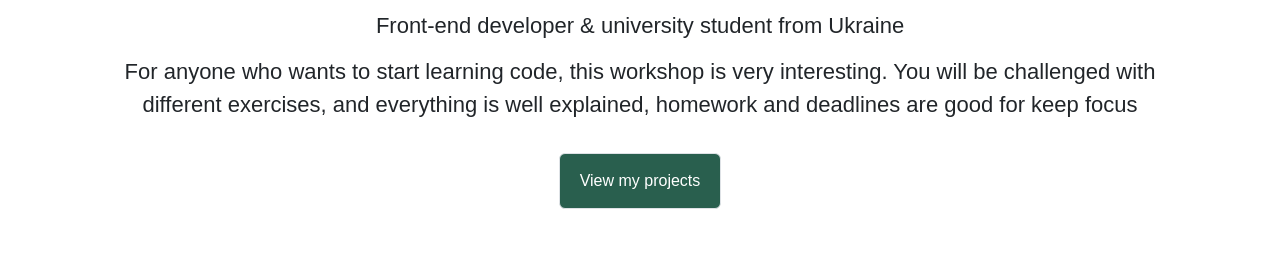
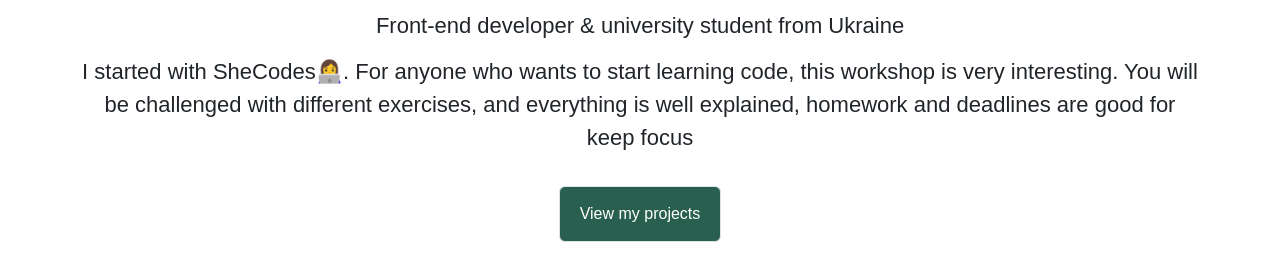
Before and after one commit to alinakornieieva/portfolio-project, a plain HTML site: page about.html in a window 1280 px wide. Shown: the part 185-441 px from the top of the page. Drawn offline with nearby package versions, Linux system fonts and the light colour scheme.

Commit message:
add some text

```diff
--- a/about.html
+++ b/about.html
@@ -38,7 +38,7 @@
     <div class="container mt-5">
             <h1 class="my-name-about">Hi🖐 I am Alina Kornieieva</h1>
             <h3 class="about-job mt-3">Front-end developer & university student from Ukraine </h3>
-            <p class="mt-3">For anyone who wants to start learning code, this workshop is very interesting. You will be challenged with different exercises, and everything is well explained, homework and deadlines are good for keep focus</p>
+            <p class="mt-3">I started with SheCodes👩‍💻. For anyone who wants to start learning code, this workshop is very interesting. You will be challenged with different exercises, and everything is well explained, homework and deadlines are good for keep focus</p>
             <a href="projects.html" class="btn  border mt-3 contct-me">View my projects</a>
     </div>
         <h3 class="highlight mt-5">Certification</h3>
```
Also changed, not shown: projects.html (+1 -1 lines).
